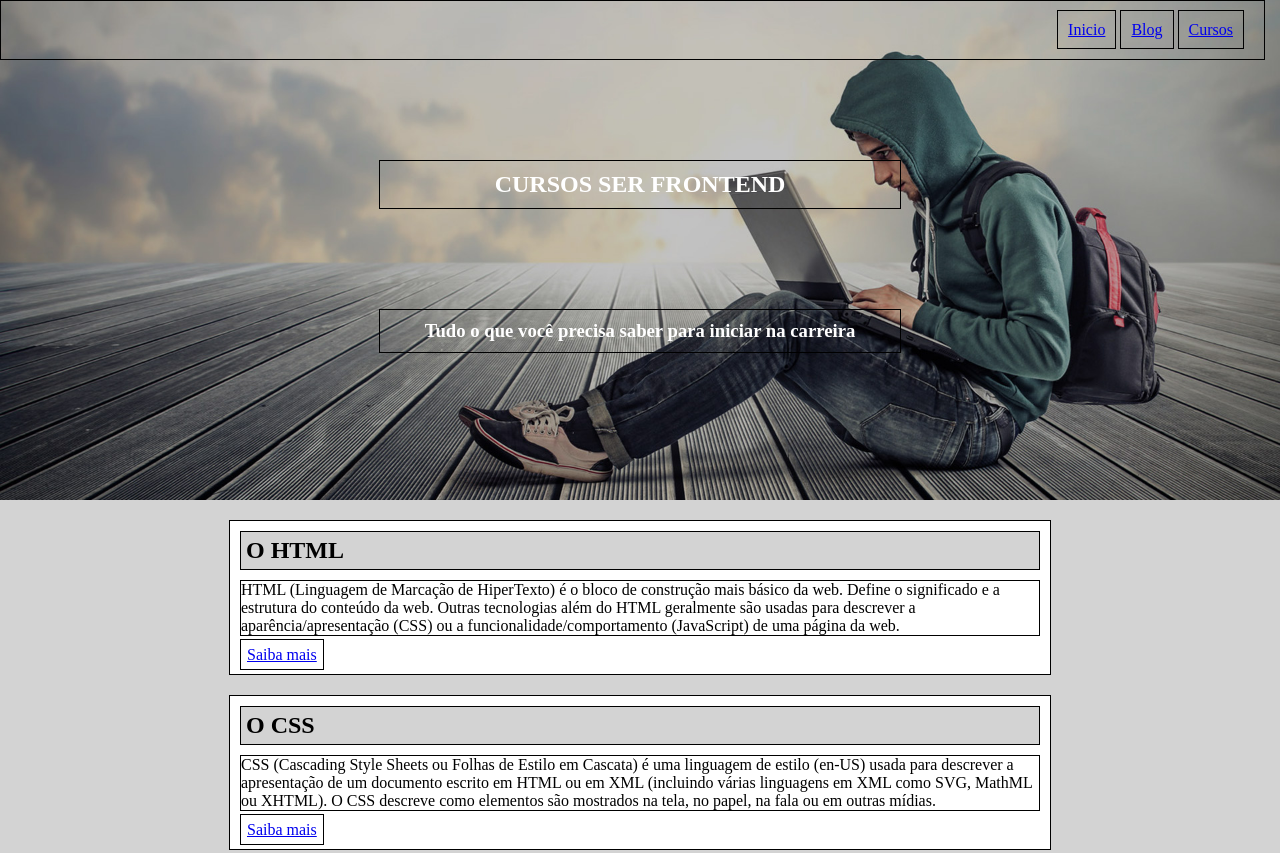
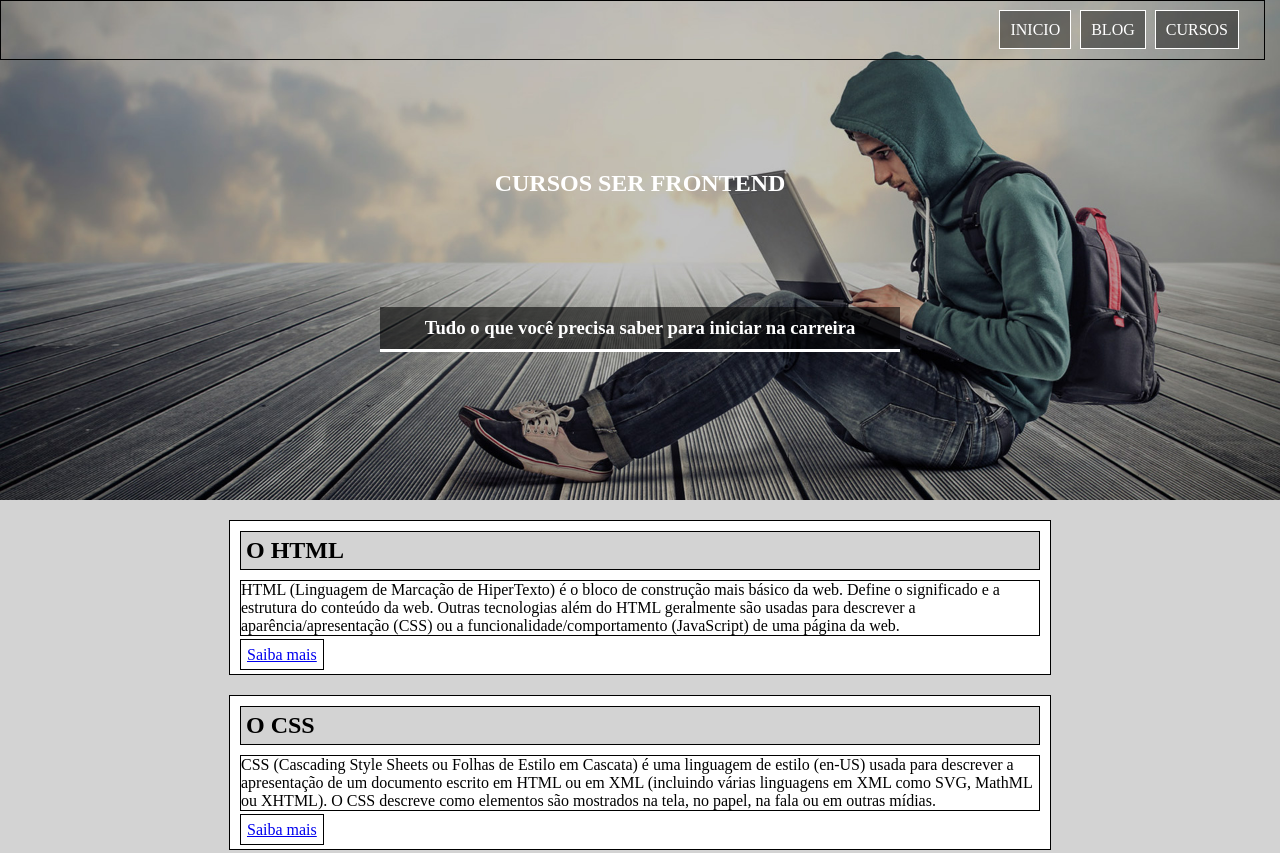
Before and after one commit to DevNdn/CWD-Img, a plain HTML site: page index.html in a window 1280 px wide. Shown: the top 853 px of the page. Drawn offline with Linux system fonts and the light colour scheme.

Commit message:
Step two on css .pg-header

```diff
--- a/index.html
+++ b/index.html
@@ -10,9 +10,9 @@
 <body>
   <section class="page-header">
     <nav>
-      <a href="#">Inicio</a>
-      <a href="#">Blog</a>
-      <a href="#">Cursos</a>
+      <a href="#">INICIO</a>
+      <a href="#">BLOG</a>
+      <a href="#">CURSOS</a>
     </nav>
     <header>
       <h1>CURSOS SER FRONTEND</h1>
--- a/style.css
+++ b/style.css
@@ -23,13 +23,18 @@ body {
 }
 
 h1,h3 {
-  border: 1px solid black;
+  /* border: 1px solid black; */
   color: white;
   text-align: center;
   width: 500px;
   margin: auto;
   margin-top: 100px;
   padding: 10px;
+}
+
+h3 {
+  background-color: rgba(0, 0, 0, 0.575);
+  border-bottom: 3px solid white;
 }
 
 .page-header > nav {
@@ -42,7 +47,11 @@ h1,h3 {
 }
 
 nav > a {
-  border: 1px solid black;
+  color: white;
+  background-color: rgba(0, 0, 0, 0.425);
+  text-decoration: none;
+  border: 1px solid rgb(255, 255, 255);
+  margin-right: 5px;
   padding: 10px;
 }
 
```
